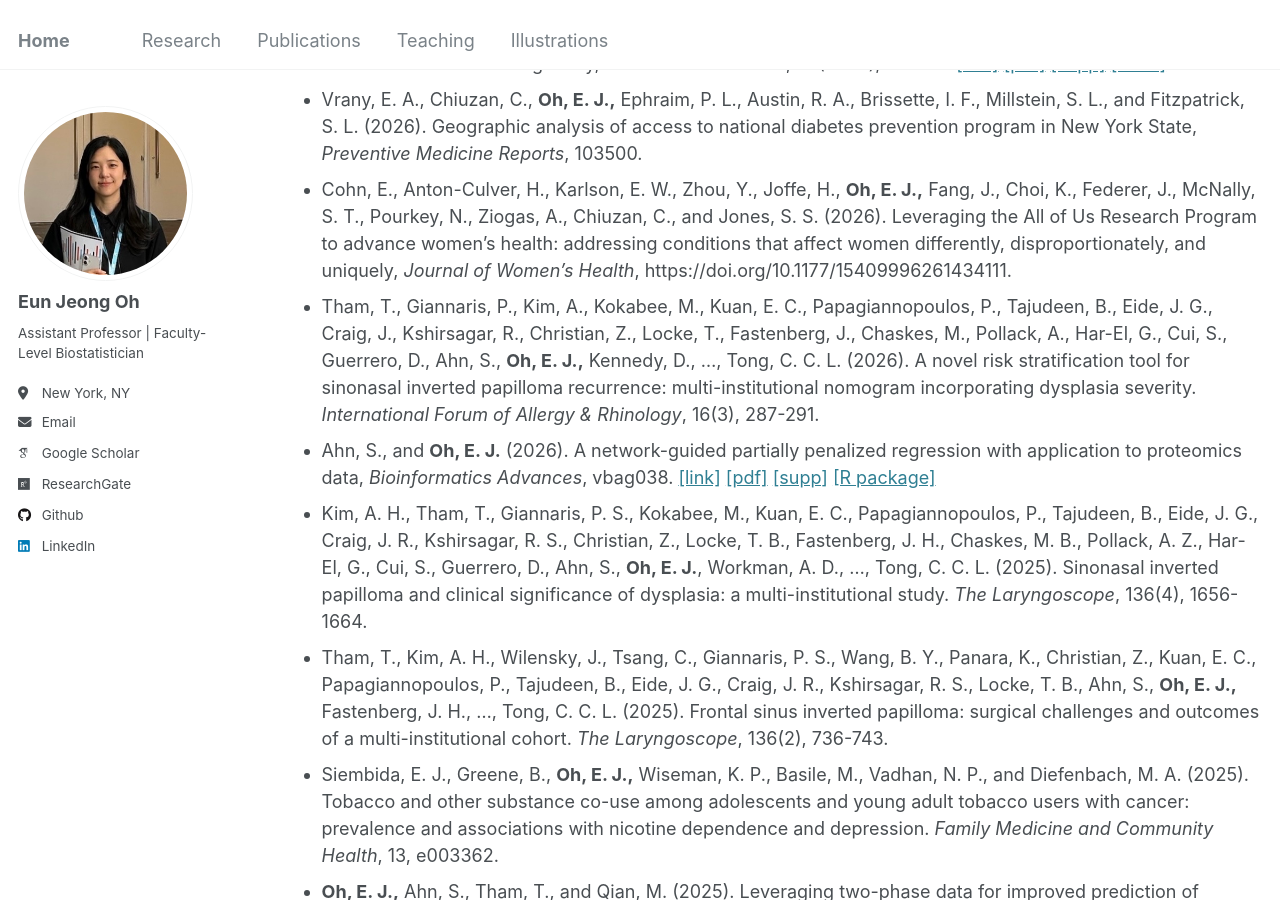
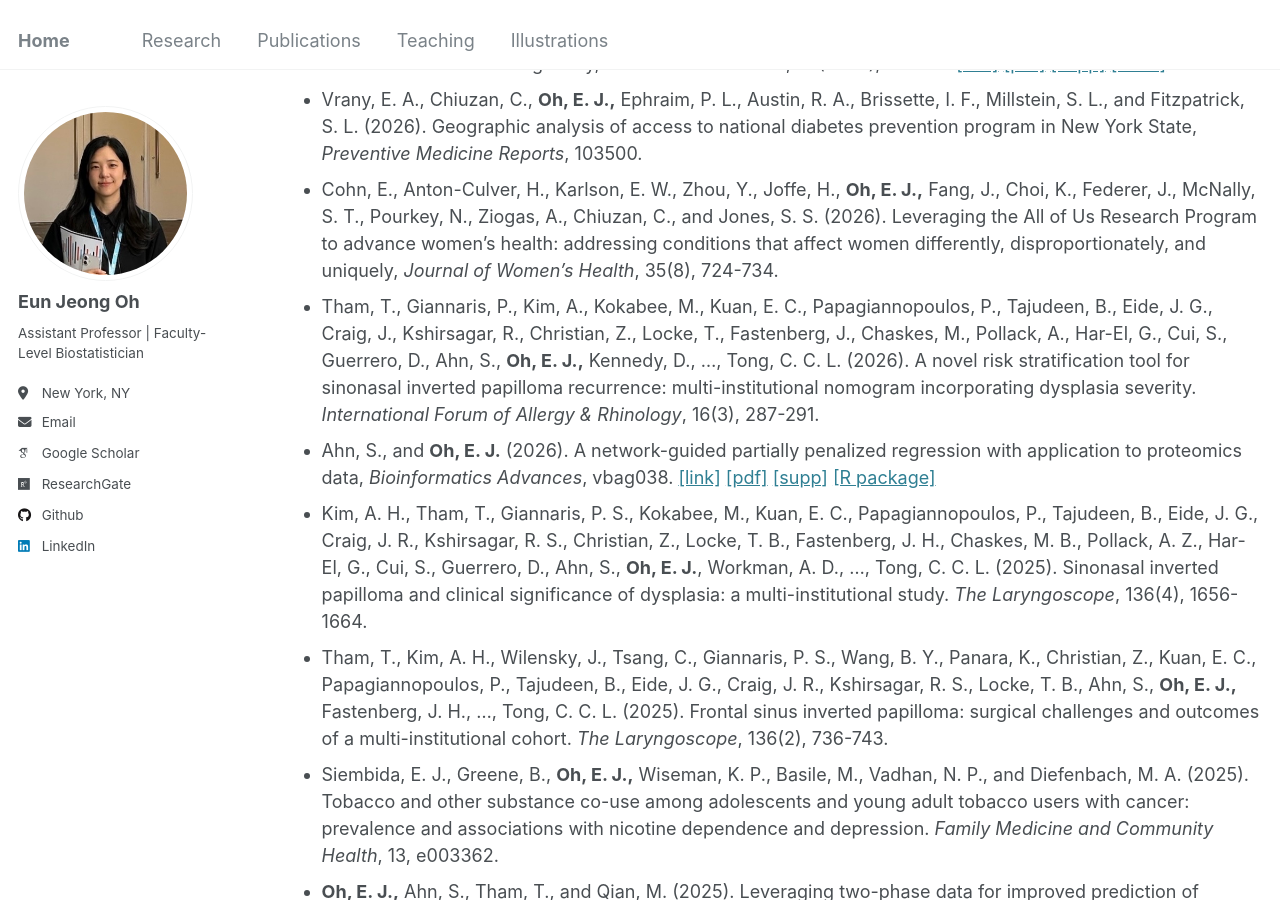
Before and after one commit to oheunj/oheunj.github.io, a Jekyll site: the page built from _pages/publications.md, in a window 1280 px wide and 900 px high, scrolled down 321 px. Built offline with Jekyll 4.4.1, drawn with Linux system fonts in a browser that asks for light colours; some web fonts are replaced.

Commit message:
Update publications.md

```diff
--- a/_pages/publications.md
+++ b/_pages/publications.md
@@ -16,7 +16,7 @@ redirect_from:
 * Liu, A. W., __Oh, E. J.,__ Gazzara, E. R., Coppa, G. F., DePeralta, D. K., Molmenti, C. L., Devoe, C. E., Hornstein, N. J., Grothey, A., Levy, A., Weiss, M. J., Chiuzan, C., and Gholami, S. (Under Review). Identifying treatment disparities in curative-intent liver procedure rates for metastatic colorectal cancer in a large regional healthcare system.
 * __Oh, E. J.,__ and Qian, M. (2026). Reluctant transfer learning in penalized regressions for individualized treatment rules under effect heterogeneity, _Statistics in Medicine_, 45(15-17), e70671. [[link]](https://onlinelibrary.wiley.com/doi/10.1002/sim.70671) [[pdf]](https://pmc.ncbi.nlm.nih.gov/articles/PMC13349454/pdf/SIM-45-0.pdf) [[supp]](https://onlinelibrary.wiley.com/action/downloadSupplement?doi=10.1002%2Fsim.70671&file=sim70671-sup-0001-Supinfo.pdf.pdf) [[code]](https://github.com/oheunj/RTL)
 * Vrany, E. A., Chiuzan, C., __Oh, E. J.,__ Ephraim, P. L., Austin, R. A., Brissette, I. F., Millstein, S. L., and Fitzpatrick, S. L. (2026). Geographic analysis of access to national diabetes prevention program in New York State, _Preventive Medicine Reports_, 103500.
-* Cohn, E., Anton-Culver, H., Karlson, E. W., Zhou, Y., Joffe, H., __Oh, E. J.,__ Fang, J., Choi, K., Federer, J., McNally, S. T., Pourkey, N., Ziogas, A., Chiuzan, C., and Jones, S. S. (2026). Leveraging the All of Us Research Program to advance women’s health: addressing conditions that affect women differently, disproportionately, and uniquely, _Journal of Women's Health_, https://doi.org/10.1177/15409996261434111.
+* Cohn, E., Anton-Culver, H., Karlson, E. W., Zhou, Y., Joffe, H., __Oh, E. J.,__ Fang, J., Choi, K., Federer, J., McNally, S. T., Pourkey, N., Ziogas, A., Chiuzan, C., and Jones, S. S. (2026). Leveraging the All of Us Research Program to advance women’s health: addressing conditions that affect women differently, disproportionately, and uniquely, _Journal of Women's Health_, 35(8), 724-734.
 * Tham, T., Giannaris, P., Kim, A., Kokabee, M., Kuan, E. C., Papagiannopoulos, P., Tajudeen, B., Eide, J. G., Craig, J., Kshirsagar, R., Christian, Z., Locke, T., Fastenberg, J., Chaskes, M., Pollack, A., Har-El, G., Cui, S., Guerrero, D., Ahn, S., __Oh, E. J.,__ Kennedy, D., ..., Tong, C. C. L. (2026). A novel risk stratification tool for sinonasal inverted papilloma recurrence: multi-institutional nomogram incorporating dysplasia severity. _International Forum of Allergy & Rhinology_, 16(3), 287-291.
 * Ahn, S., and __Oh, E. J.__ (2026). A network-guided partially penalized regression with application to proteomics data, _Bioinformatics Advances_,  vbag038. [[link]](https://academic.oup.com/bioinformaticsadvances/article/6/1/vbag038/8456552) [[pdf]](https://oheunj.github.io/files/vbag038.pdf) [[supp]](https://oheunj.github.io/files/vbag038_supplementary_data.pdf) [[R package]](https://cran.r-project.org/web/packages/NetGreg/index.html)
 * Kim, A. H., Tham, T., Giannaris, P. S., Kokabee, M., Kuan, E. C., Papagiannopoulos, P., Tajudeen, B., Eide, J. G., Craig, J. R., Kshirsagar, R. S., Christian, Z., Locke, T. B., Fastenberg, J. H., Chaskes, M. B., Pollack, A. Z., Har-El, G., Cui, S., Guerrero, D., Ahn, S., __Oh, E. J.__, Workman, A. D., ..., Tong, C. C. L. (2025). Sinonasal inverted papilloma and clinical significance of dysplasia: a multi-institutional study. _The Laryngoscope_, 136(4), 1656-1664.
```
